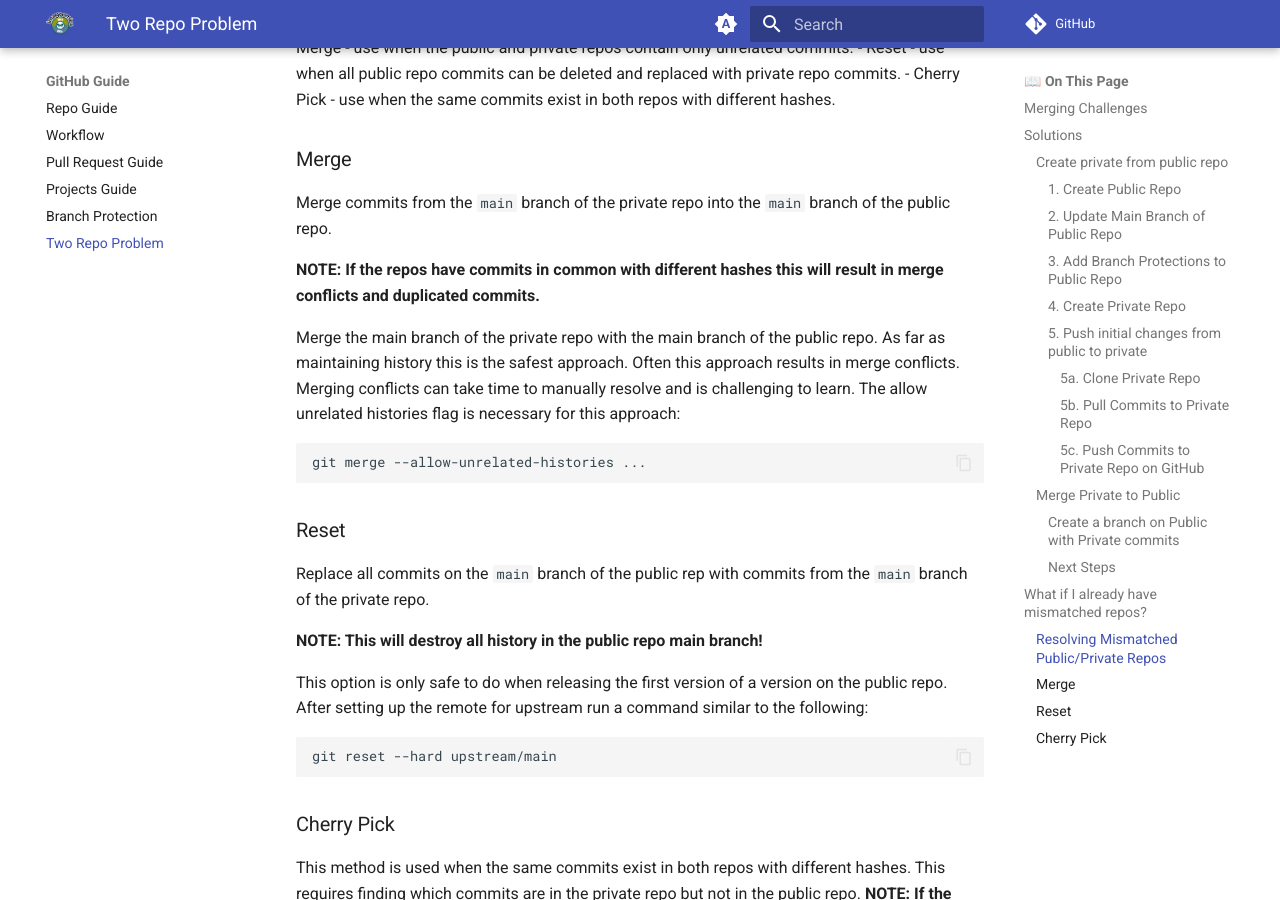
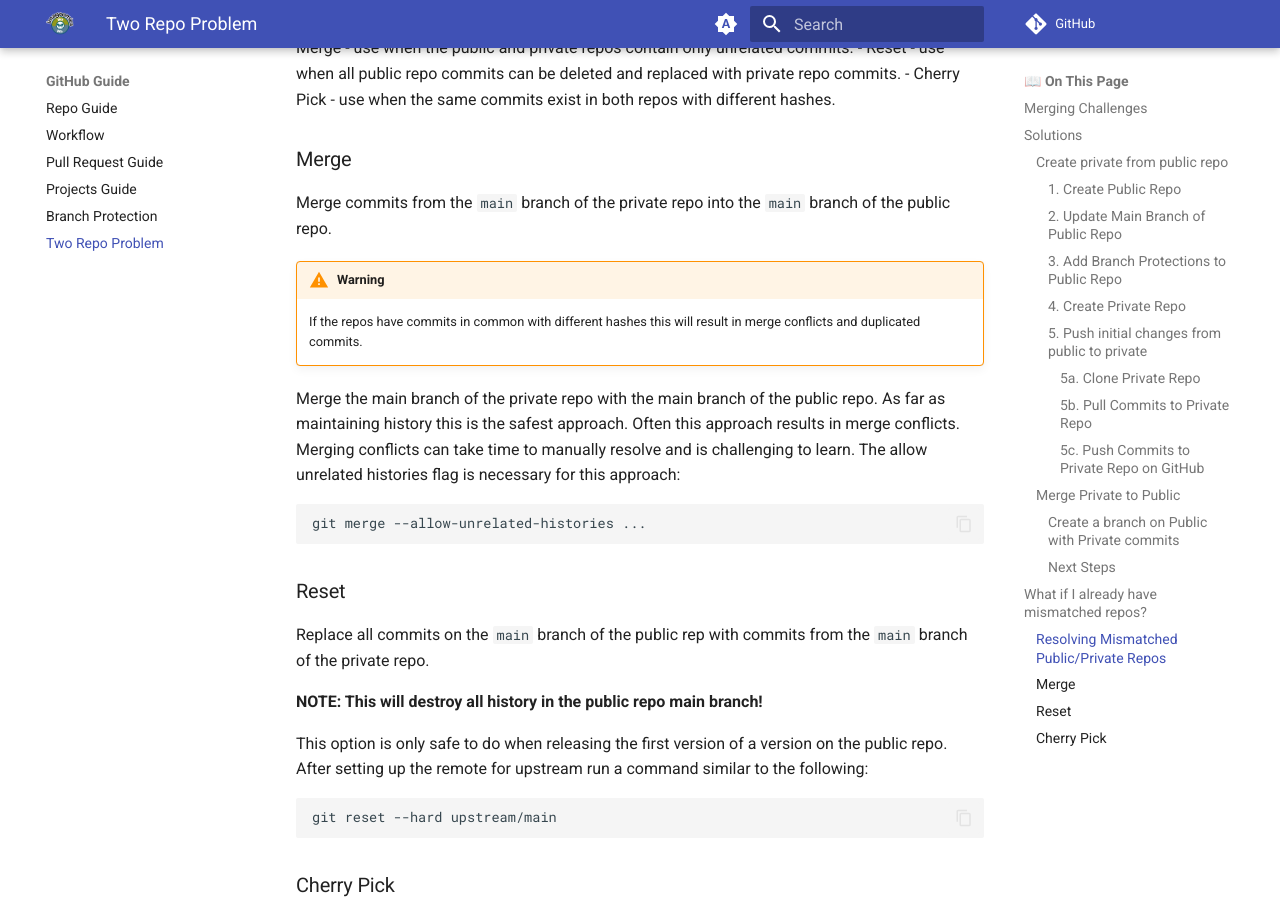
Before and after one commit to akashgunjegaon/Collaborative-distributed-science-guide, an MkDocs documentation site: the page built from docs/wiki-guide/Two-Repo-Problem.md, in a window 1280 px wide and 900 px high, scrolled down 4832 px. Built offline with MkDocs 1.6.1 and Material for MkDocs 9.7.7, drawn with Linux system fonts in a browser that asks for light colours; comment, search, counter and statistics services are not loaded.

Commit message:
Convert note to callout
Co-authored-by: Elizabeth Campolongo <38985481+egrace479@users.noreply.github.com>

```diff
--- a/docs/wiki-guide/Two-Repo-Problem.md
+++ b/docs/wiki-guide/Two-Repo-Problem.md
@@ -186,7 +186,8 @@ Three approaches to resolve merging disparate public/private repos are documente
 ### Merge
 Merge commits from the `main` branch of the private repo into the `main` branch of the public repo.
 
-__NOTE: If the repos have commits in common with different hashes this will result in merge conflicts and duplicated commits.__
+!!! warning "Warning"
+    If the repos have commits in common with different hashes this will result in merge conflicts and duplicated commits.
 
 Merge the main branch of the private repo with the main branch of the public repo.
 As far as maintaining history this is the safest approach. Often this approach results in merge conflicts.
```
